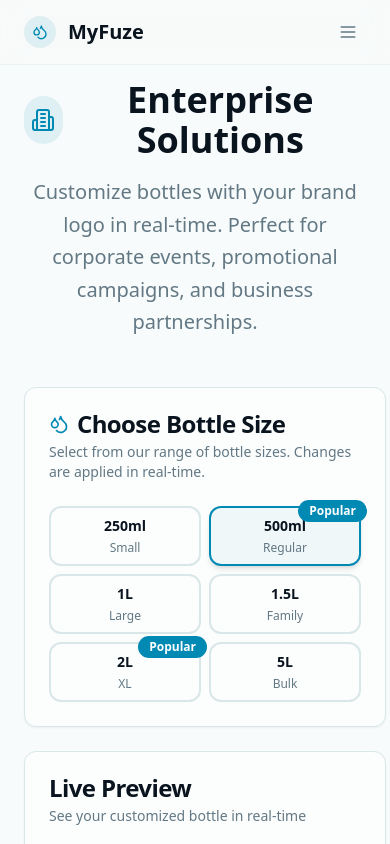
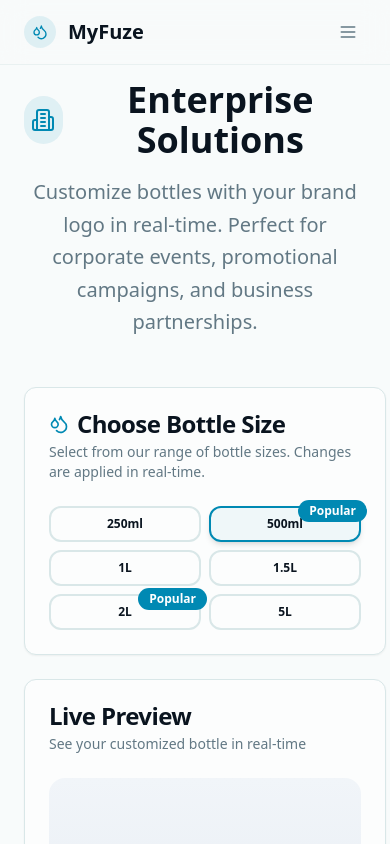
Before and after one commit to SimelweNgcobo/security-performance-alchemy, a React (Vite) app: page /enterprise in a window 390 px wide. Shown: the top 844 px of the page. Built offline with nearby package versions, Linux system fonts and the light colour scheme.

Commit message:
Fix bottle size text responsiveness
cgen-c33c3ff48f1b4672b1d91ca021f98890

```diff
--- a/src/pages/Enterprise.tsx
+++ b/src/pages/Enterprise.tsx
@@ -203,8 +203,8 @@ const Enterprise = () => {
                         }`}
                       >
                         <div className="text-center space-y-1">
-                          <div className="text-sm font-semibold">{bottle.size}</div>
-                          <div className="text-xs text-muted-foreground">{bottle.volume}</div>
+                          <div className="text-xs sm:text-sm font-semibold">{bottle.size}</div>
+                          <div className="text-xs text-muted-foreground hidden sm:block">{bottle.volume}</div>
                         </div>
                         {bottle.popular && (
                           <Badge className="absolute -top-2 -right-2 text-xs">Popular</Badge>
```
